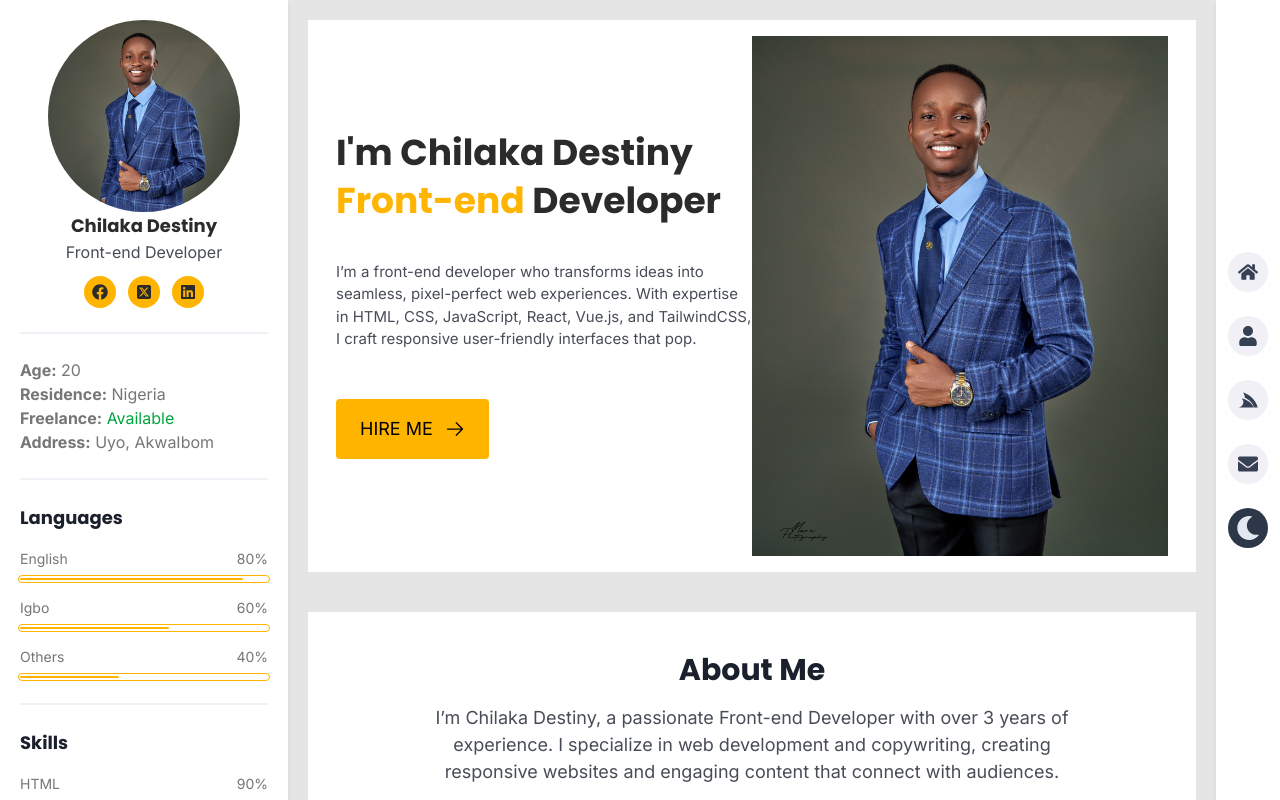
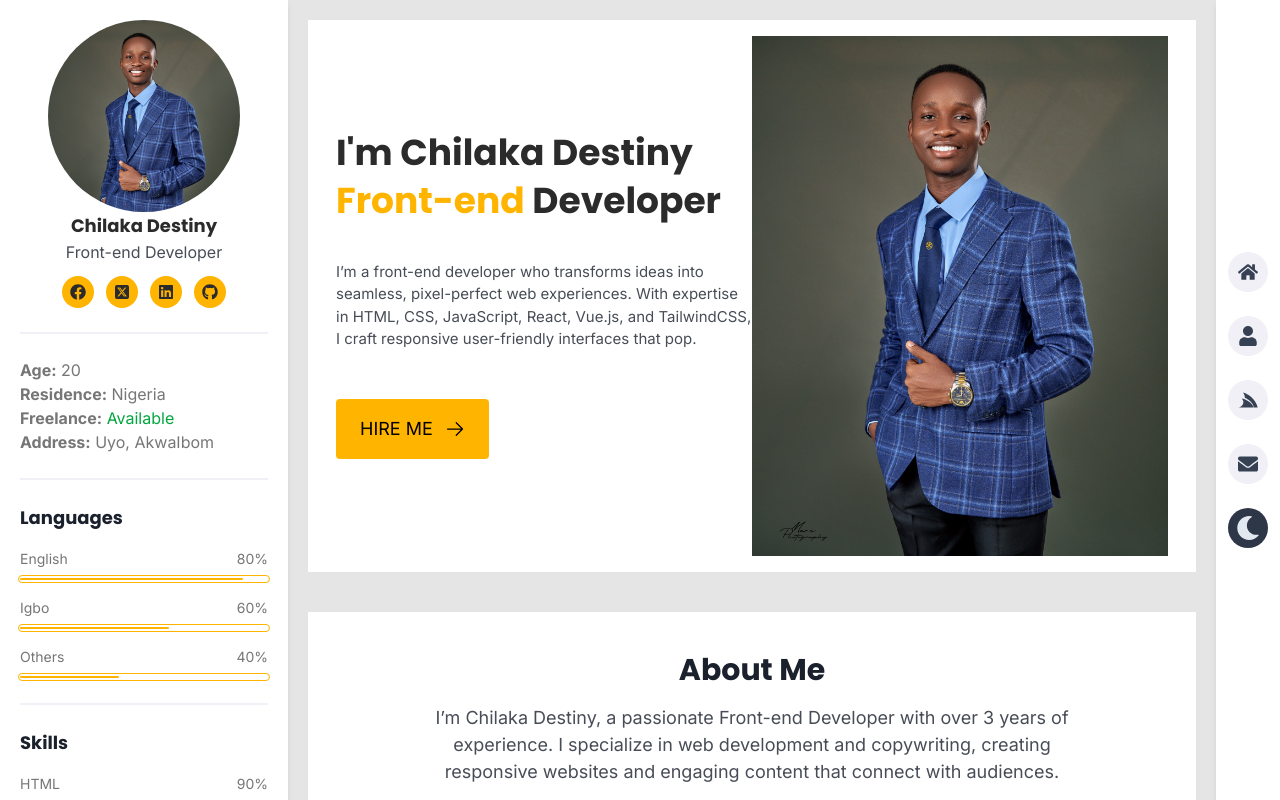
Before and after one commit to Destiny-Chilaka/Destiny-Chilaka.github.io, a React (Vite) app: page / in a window 1280 px wide. Shown: the top 800 px of the page. Built offline with nearby package versions, Linux system fonts and the light colour scheme.

Commit message:
I made some changes to the links on the side bar

```diff
--- a/src/components/SideBar.jsx
+++ b/src/components/SideBar.jsx
@@ -1,4 +1,4 @@
-import { FaFacebook, FaLinkedin } from "react-icons/fa";
+import { FaFacebook, FaLinkedin, FaGithub } from "react-icons/fa";
 import extraSkillIcon from "../assets/img/extra-skill-icon.png";
 import "../App.css";
 
@@ -35,16 +35,22 @@ const Sidebar = ({ isOpen, toggleSidebar }) => {
               <FaFacebook size={16} className="text-[#2b2b2b]" />
             </a>
             <a
-              href="#"
+              href="https://x.com/Destiny_Chilaka"
               className="w-8 h-8 bg-[#FFB400] rounded-full flex items-center justify-center hover:bg-orange-300 transition-colors"
             >
               <i class="fa-brands fa-square-x-twitter text-[#2b2b2b]"></i>
             </a>
             <a
-              href="#"
+              href="in/destiny-chilaka-4ab30725b"
               className="w-8 h-8 bg-[#FFB400] rounded-full flex items-center justify-center hover:bg-orange-300 transition-colors"
             >
               <FaLinkedin size={16} className="text-[#2b2b2b]" />
+            </a>
+            <a
+              href="https://github.com/Destiny-Chilaka"
+              className="w-8 h-8 bg-[#FFB400] rounded-full flex items-center justify-center hover:bg-orange-300 transition-colors"
+            >
+              <FaGithub size={16} className="text-[#2b2b2b]" />
             </a>
           </div>
         </div>
```
